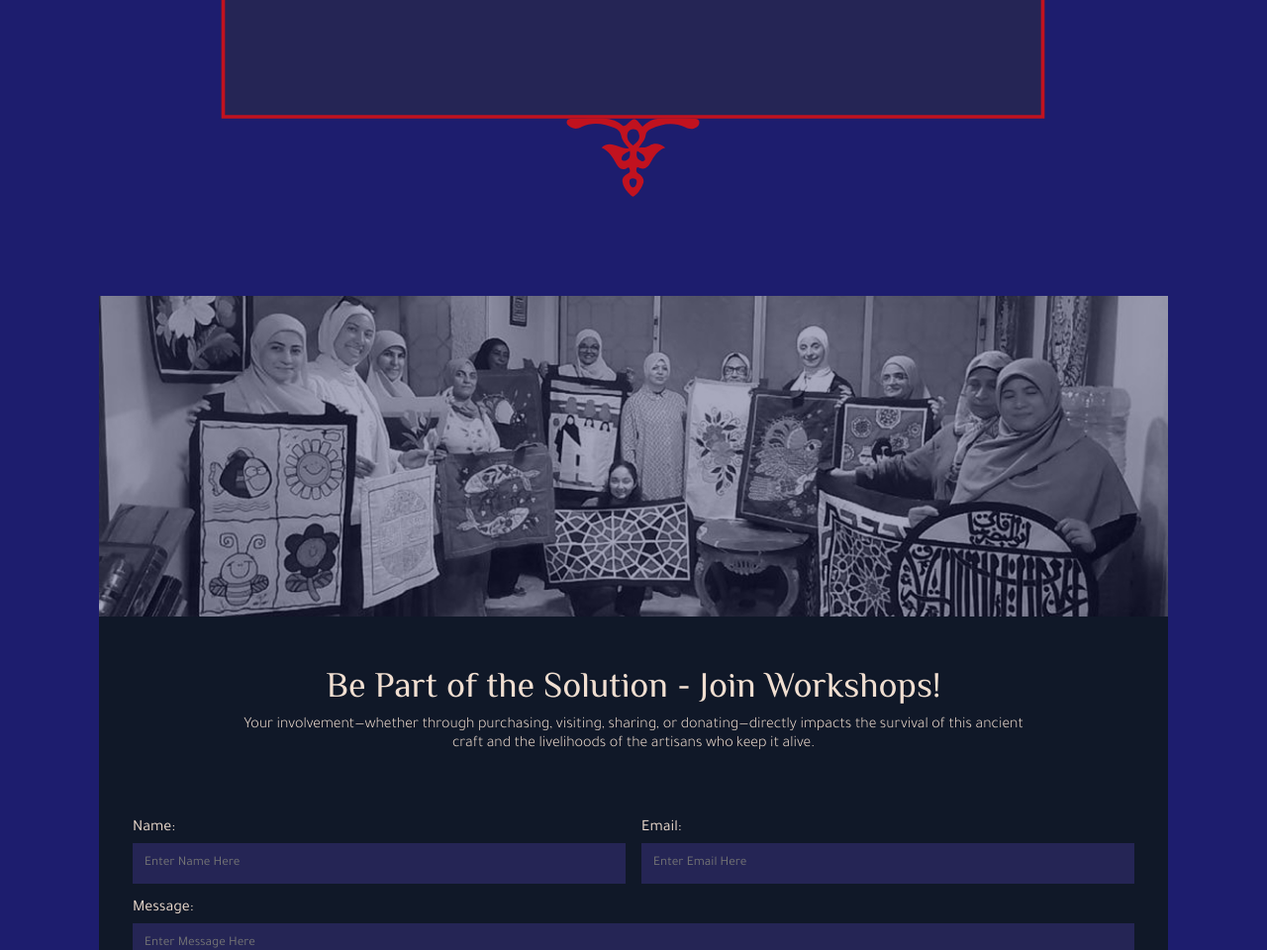
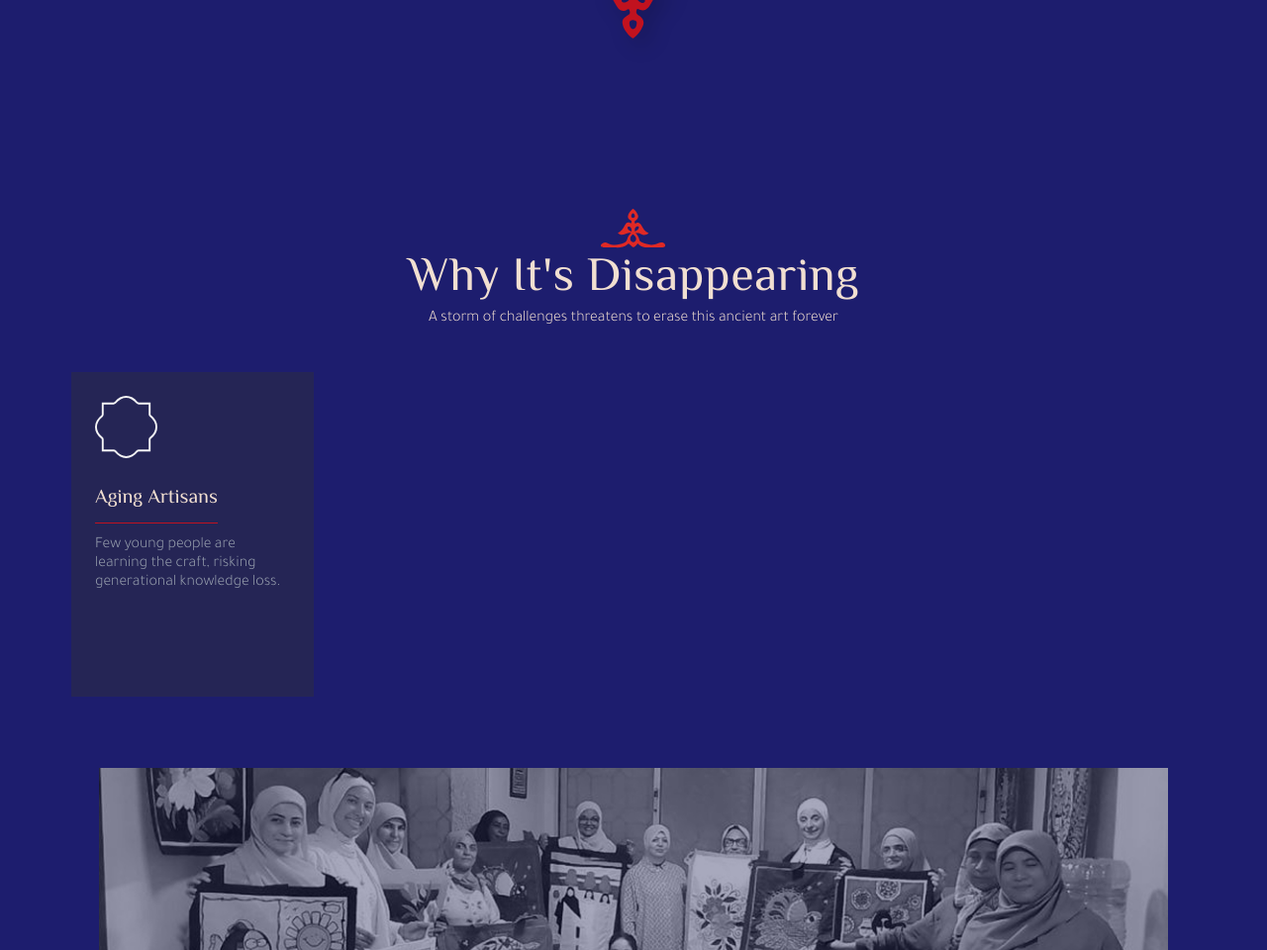
Before and after one commit to FarhKadry/Awareness-Campaign, a plain HTML site: page index.html in a window 1280 px wide. Shown: the part 1840-2800 px from the top of the page at 99% size. Drawn offline with Linux system fonts and the light colour scheme.

Commit message:
card1 style start

```diff
--- a/index.html
+++ b/index.html
@@ -64,7 +64,7 @@
                 <img class="rotateanim2 scroll_animate2" src="public/images/mandala1.svg">
             </div>
         </section>
-        <section id="About" class="margined">
+        <section id="About">
             <div class="container">
                 <div class="title">
                     <img src="public/images/darkMainShape.svg" alt="">
@@ -90,6 +90,25 @@
                 <h6 id="factRef">— historical records </h6>
             </div>
          </section>
+         <!-- WHY ITS FADING -->
+          <section>
+            <div class="container">
+                <div class="title">
+                    <img src="public/images/darkMainShape.svg" alt="">
+                    <h2 id="whyTitle">Why It's Disappearing</b></h2>
+                    <h6 id="whySub">A storm of challenges threatens to erase this ancient art forever</h6>
+                </div>
+                <div class="cardsFlex">
+                    <div class="card1">
+                        <div class="card1Icon centeredBg"></div>
+                        <div class="card1Title">
+                            Aging Artisans
+                        </div>
+                        <h6>Few young people are learning the craft, risking generational knowledge loss.</h6>
+                    </div>
+                </div>
+            </div>
+          </section>
         <!-- CONTACTFORM -->
         <section id="Action" class="contactForm">
             <div class="contactFormImg centeredBg"></div>
--- a/style.css
+++ b/style.css
@@ -16,6 +16,7 @@
     --shadow:drop-shadow(0 25px 50px -12px rgba(0, 0, 0, 0.25));
     --factBg: url(public/images/factbgDark.svg);
     --shadow2:drop-shadow(0 25px 50px -12px rgba(0, 0, 0, 0.5));
+    --fadedText:#f5f5f5a3;
 
 }
 .lightMode{
@@ -36,6 +37,8 @@
     --shadow:drop-shadow(0 25px 50px -12px rgba(0, 0, 0, 0.25));
     --factBg: url(public/images/factbgLight.svg);
     --shadow2:drop-shadow(0 25px 50px -12px rgba(0, 0, 0, 0.5));
+    --fadedText:#13134a95;
+
 }
 *{
     margin: 0;
@@ -282,7 +285,7 @@ p{
 .button1:hover{
     box-shadow: 0 6px 20px rgba(0, 0, 0, 0.3);
     bottom: 5px;
-    color: #f5f5f5a3;
+    color: var(--fadedText);
 }
 .button2{
     color: var(--mainText);
@@ -376,14 +379,7 @@ b{
     width: 144px;
     height: 144px;
 }
-.card1{
-    display: flex;
-    width: 245.091px;
-    padding: 24px;
-    flex-direction: column;
-    align-items: flex-start;
-    gap: 13px;
-}
+
 .contactForm{
     width: 100%;
     max-width: 1080px;
@@ -504,7 +500,7 @@ h3{
     background-position: center;
     height: 571px;
     width: 984px;
-    filter: var(--shadow2);
+    filter: drop-shadow(8px 8px 10px #00000033);
     margin:20px 0 100px 0;
 }
 .factSection p{
@@ -514,3 +510,41 @@ h3{
     color: var(--mainAccent);
     font-style: italic;
 }
+.cardsFlex{
+    display: flex;
+    gap: 32px;
+}
+.card1{
+    display: flex;
+    width: 245.091px;
+    padding: 24px;
+    flex-direction: column;
+    align-items: flex-start;
+    gap: 13px;
+    background: var(--bg2);
+    box-sizing: border-box;
+    position: relative;
+    height: 328px;
+    max-height: 328px;;
+}
+.card1Title{
+    display: flex;
+    padding-bottom: 9px;
+    align-items: flex-start;
+    border-bottom: 1px solid var(--fixedAccent);
+    color: var(--mainText);
+    font-family: "El Messiri";
+    font-size: 20px;
+    text-align: left;
+    font-weight: 400;
+}
+.card1 h6{
+    text-align: left;
+    color: var(--grey);
+}
+.card1Icon{
+    width: 63px;
+    height: 63px;
+    background-image: url(public/images/vector.svg);
+    margin-bottom: 12px;
+}
```
Also changed, not shown: public/images/vector.svg (added).
